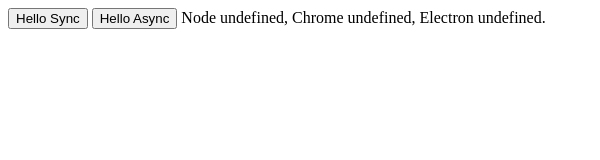
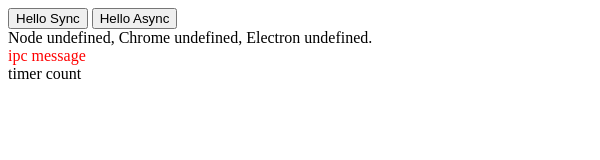
Before and after one commit to chrishoen/Dev_Electron, an Electron app: page timer1/index.html in a window 600 px wide. Drawn offline with Linux system fonts and the light colour scheme; no server answers.

Commit message:
more timer1

```diff
--- a/timer1/index.html
+++ b/timer1/index.html
@@ -11,12 +11,14 @@
 <input type="button" id="asyncBtn" value="Hello Async">
 
 <!-- <h1>Timer1</h1>  -->
+<div>
 Node <script>document.write(process.versions.node)</script>,
 Chrome <script>document.write(process.versions.chrome)</script>,
 Electron <script>document.write(process.versions.electron)</script>.
+</div>
 
-<div id="replyDiv" value="ipc message"></div>
-<div id="timerDiv" value="timer count"></div>
+<div id="replyDiv">ipc message</div>
+<div id="timerDiv">timer count</div>
 
 <script>
    require('./renderer.js');
```
